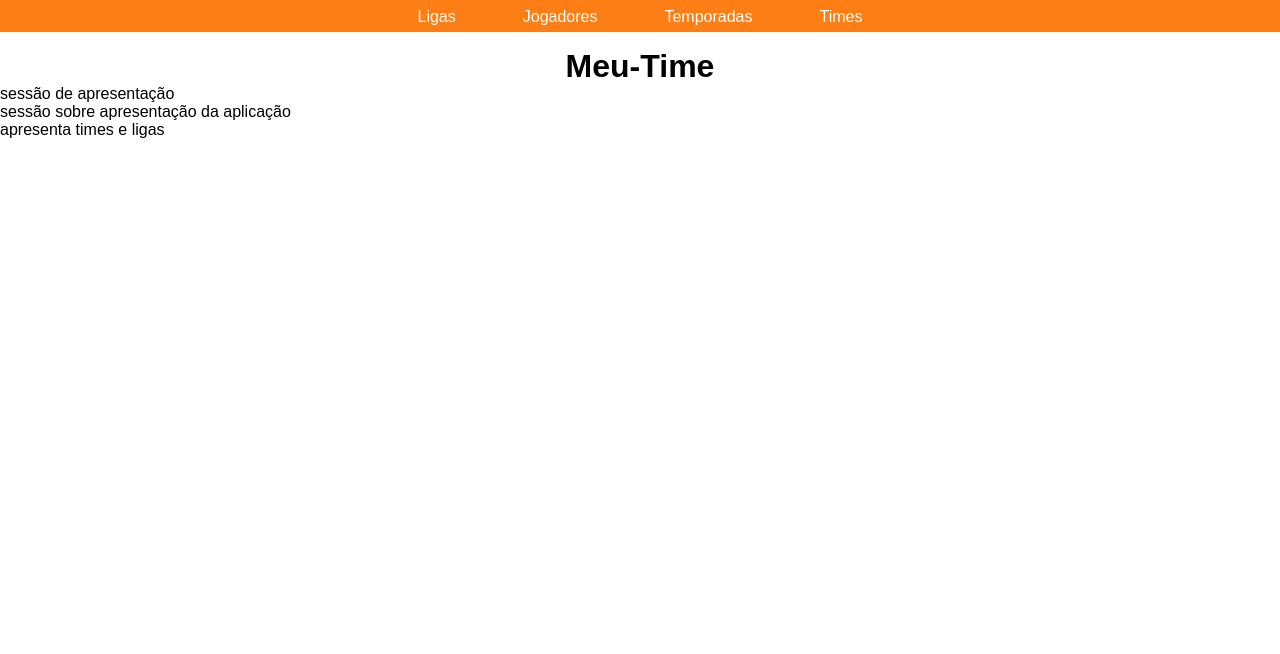
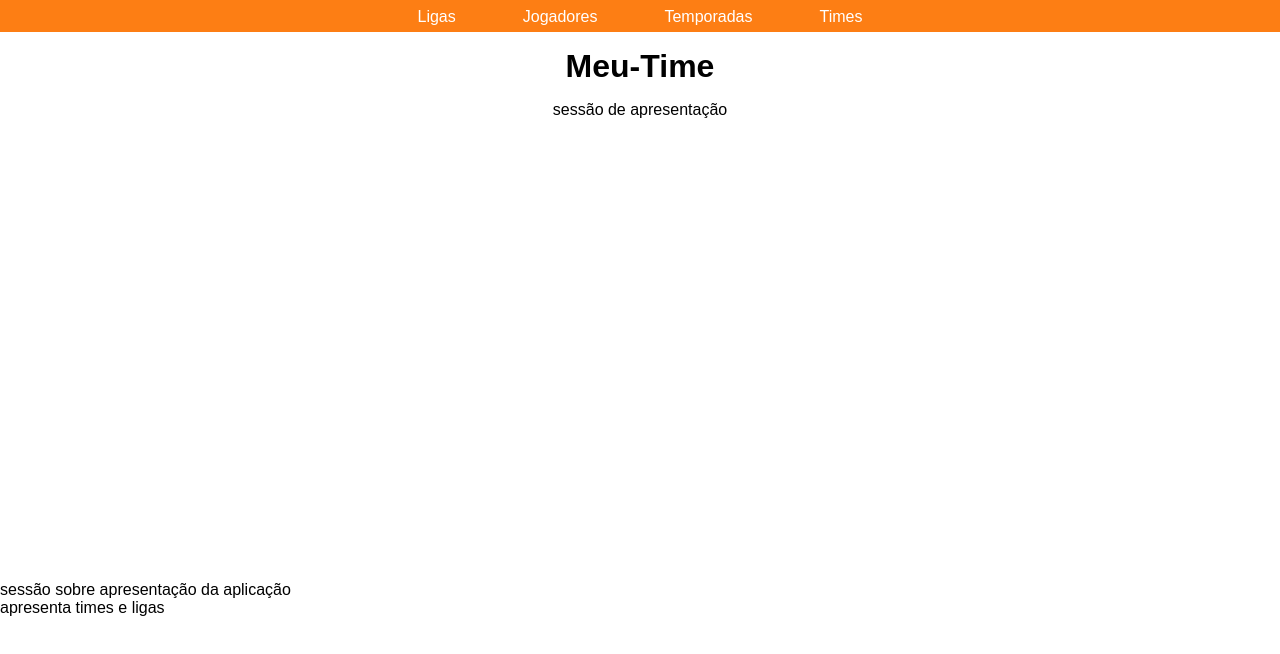
Before and after one commit to BielBatemarque/meu-time, a React (Create React App) app: page /Home in a window 1280 px wide. Shown: the top 654 px of the page. Built offline with nearby package versions, Linux system fonts and the light colour scheme.

Commit message:
estilização págiona ome

```diff
--- a/src/pages/Home/Home.css
+++ b/src/pages/Home/Home.css
@@ -7,3 +7,10 @@
     text-align: center;
     margin-top: 1rem;
 }
+
+.section-home{
+    height: 60vh;
+    width: 100%;
+    text-align: center;
+    margin-top: 1rem;
+}
```
